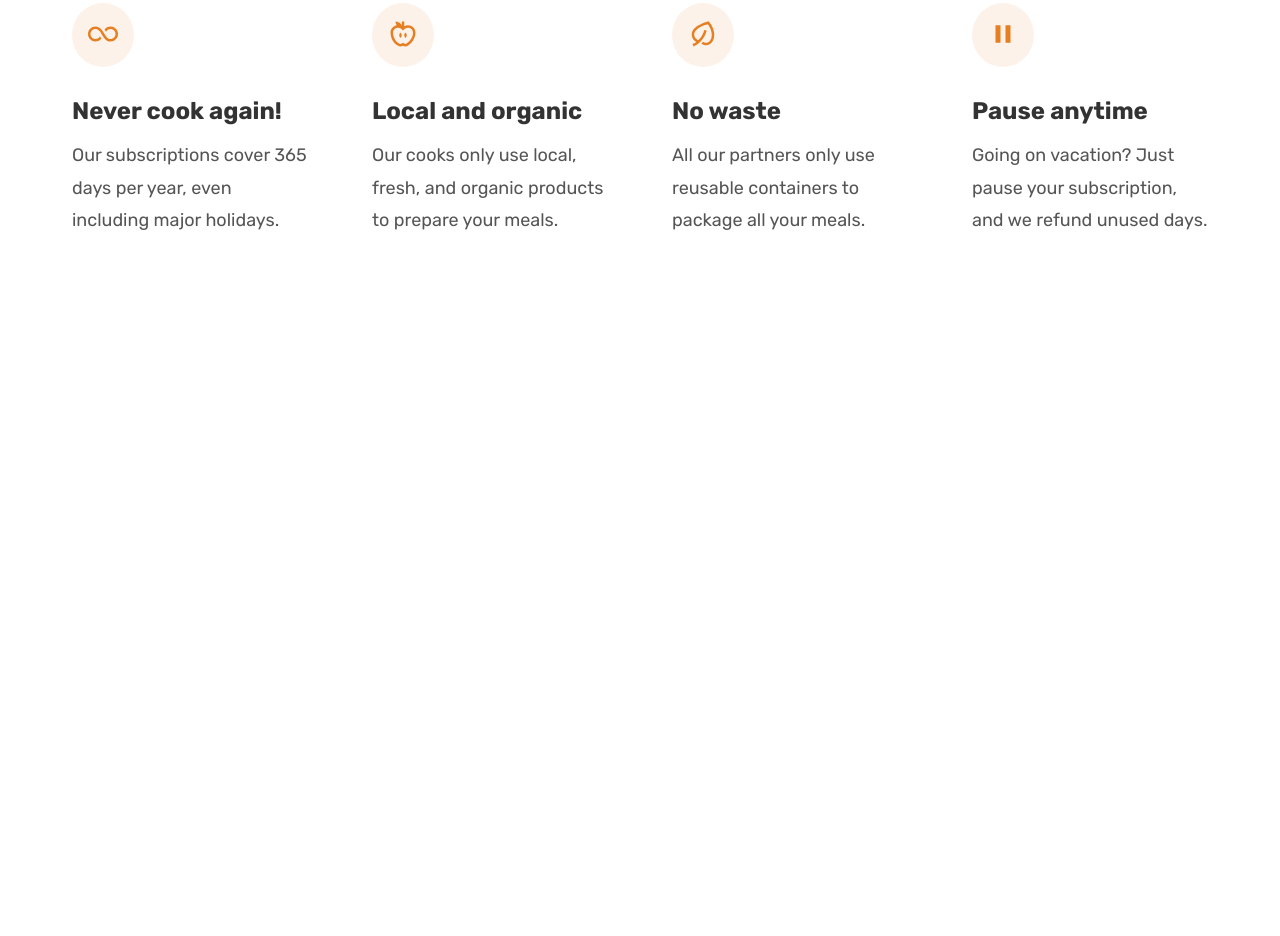
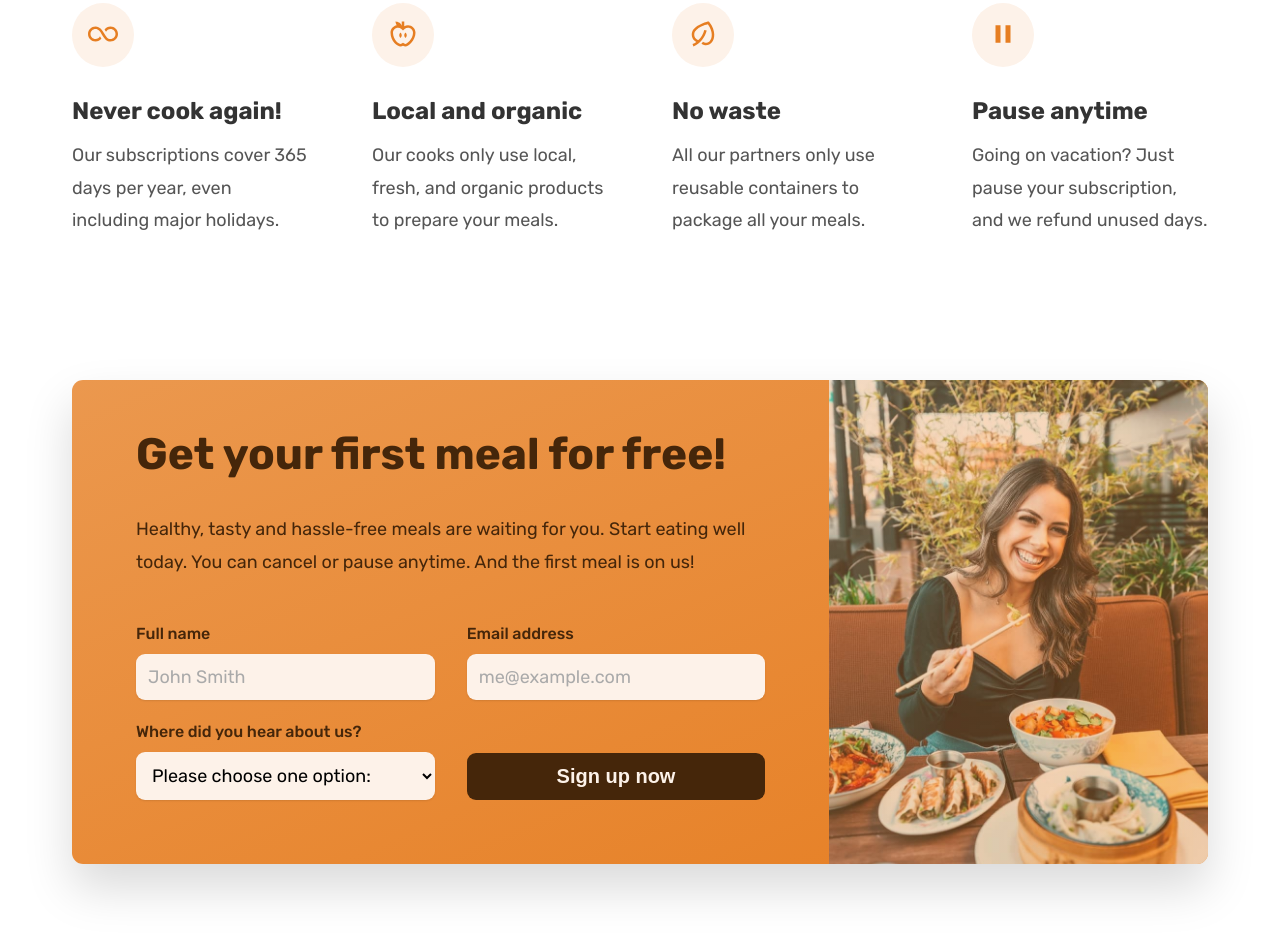
Before and after one commit to adona/omnifood, a plain HTML site: page index.html in a window 1280 px wide. Shown: the part 5608-6544 px from the top of the page. Before the commit the page ends 5940 px from the top, so only its background shows below. Drawn offline with Linux system fonts and the light colour scheme.

Commit message:
CTA section

```diff
--- a/css/general.css
+++ b/css/general.css
@@ -68,6 +68,11 @@ html {
 body {
   font-family: "Rubik", sans-serif;
   color: #555;
+}
+
+*:focus {
+  outline: none;
+  box-shadow: 0 0 0 0.8rem rgba(230, 125, 34, 0.5);
 }
 
 /**************************/
@@ -146,6 +151,7 @@ body {
   letter-spacing: 0.75px;
 }
 
+.btn,
 .btn:link,
 .btn:visited {
   font-size: 2rem;
@@ -154,6 +160,7 @@ body {
   padding: 1.6rem 3.2rem;
   border-radius: 9px;
   transition: all 0.3s;
+  cursor: pointer;
 }
 
 .btn-full:link,
--- a/css/styles.css
+++ b/css/styles.css
@@ -452,3 +452,95 @@
   font-size: 1.8rem;
   line-height: 1.8;
 }
+
+/**************************/
+/* CALL TO ACTION SECTION */
+/**************************/
+
+.section-cta {
+  margin: 4.8rem auto 12.8rem;
+}
+
+.cta {
+  display: grid;
+  grid-template-columns: 2fr 1fr;
+  box-shadow: 0 2.4rem 4.8rem rgba(0, 0, 0, 0.15);
+  border-radius: 11px;
+  background-image: linear-gradient(to right bottom, #eb984e, #e67e22);
+  overflow: hidden;
+}
+
+.cta-text-box {
+  padding: 4.8rem 6.4rem 6.4rem;
+  color: #45260a;
+}
+
+.cta-text-box *:focus {
+  outline: none;
+  box-shadow: 0 0 0 0.8rem rgba(253, 242, 233, 0.5);
+}
+
+.cta-heading {
+  font-size: 4.4rem;
+  line-height: 1.2;
+  margin-bottom: 3.2rem;
+}
+
+.cta-text {
+  font-size: 1.8rem;
+  line-height: 1.8;
+  margin-bottom: 4.8rem;
+}
+
+.cta-form {
+  display: grid;
+  grid-template-columns: 1fr 1fr;
+  column-gap: 3.2rem;
+  row-gap: 2.4rem;
+}
+
+.cta-form label {
+  display: block;
+  font-size: 1.6rem;
+  font-weight: 500;
+  margin-bottom: 1.2rem;
+}
+
+.cta-form input,
+.cta-form select {
+  width: 100%;
+  padding: 1.2rem;
+  font-size: 1.8rem;
+  font-family: inherit;
+  border: none;
+  background-color: #fdf2e9;
+  border-radius: 9px;
+  box-shadow: 0 1px 2px rgba(0, 0, 0, 0.1);
+}
+
+.cta-form input::placeholder {
+  color: #aaa;
+}
+
+.cta-submit {
+  background-color: #45260a;
+  color: #fdf2e9;
+  align-self: end;
+  padding: 1.2rem;
+  border: none;
+}
+
+.cta-submit:hover {
+  background-color: #fff;
+  color: #45260a;
+}
+
+.cta-img {
+  background-image: linear-gradient(
+      to right bottom,
+      rgba(235, 151, 78, 0.35),
+      rgba(230, 125, 34, 0.35)
+    ),
+    url("../img/eating.jpg");
+  background-size: cover;
+}
--- a/index.html
+++ b/index.html
@@ -472,6 +472,57 @@
           </div>
         </div>
       </section>
+
+      <section class="section-cta container">
+        <div class="cta">
+          <div class="cta-text-box">
+            <h2 class="cta-heading">Get your first meal for free!</h2>
+            <p class="cta-text">
+              Healthy, tasty and hassle-free meals are waiting for you. Start
+              eating well today. You can cancel or pause anytime. And the first
+              meal is on us!
+            </p>
+
+            <form class="cta-form" action="#">
+              <div>
+                <label for="full-name">Full name</label>
+                <input
+                  id="full-name"
+                  type="text"
+                  placeholder="John Smith"
+                  required
+                />
+              </div>
+
+              <div>
+                <label for="email">Email address</label>
+                <input
+                  id="email"
+                  type="email"
+                  placeholder="me@example.com"
+                  required
+                />
+              </div>
+
+              <div>
+                <label for="select-where">Where did you hear about us?</label>
+                <select id="select-where" required>
+                  <option value="">Please choose one option:</option>
+                  <option value="friends">Friends and family</option>
+                  <option value="youtube">YouTube video</option>
+                  <option value="podcast">Podcast</option>
+                  <option value="ad">Facebook ad</option>
+                  <option value="others">Others</option>
+                </select>
+              </div>
+
+              <button class="cta-submit btn">Sign up now</button>
+            </form>
+          </div>
+
+          <div class="cta-img"></div>
+        </div>
+      </section>
     </main>
   </body>
 </html>
```
